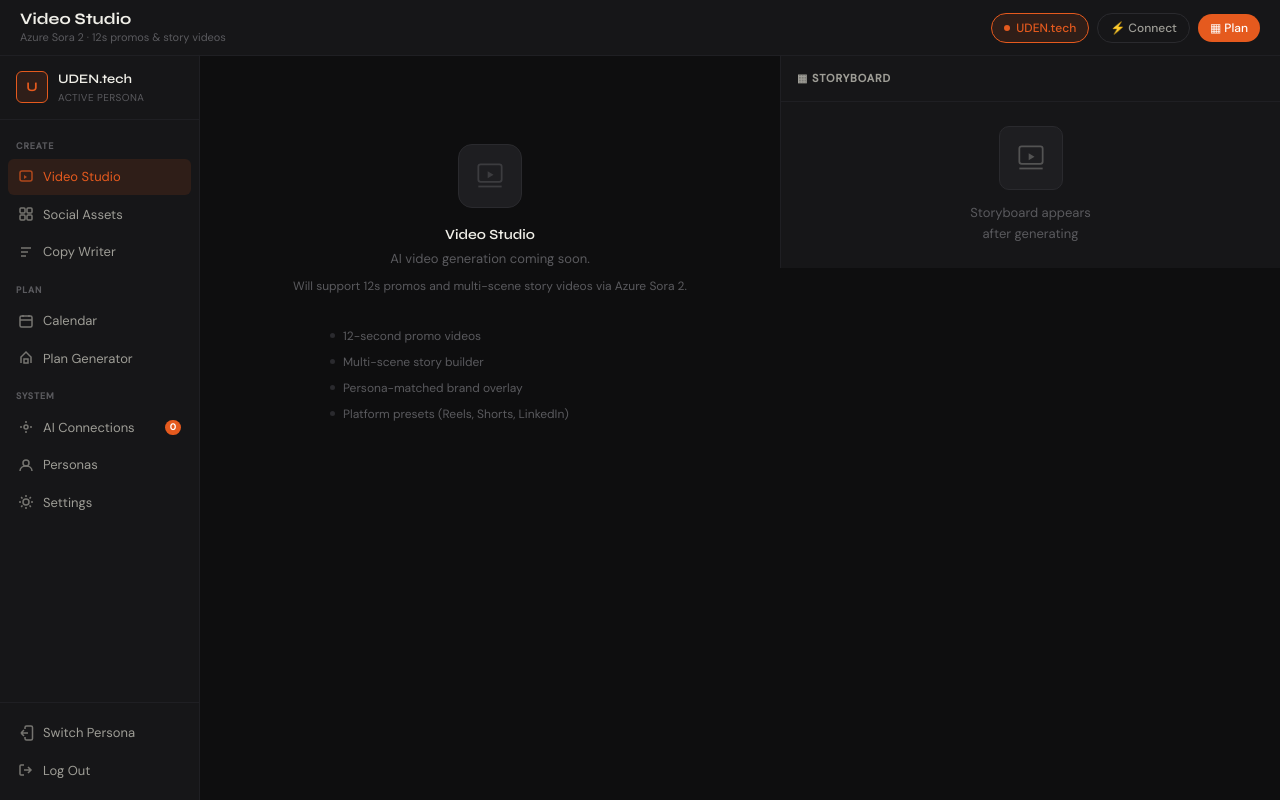
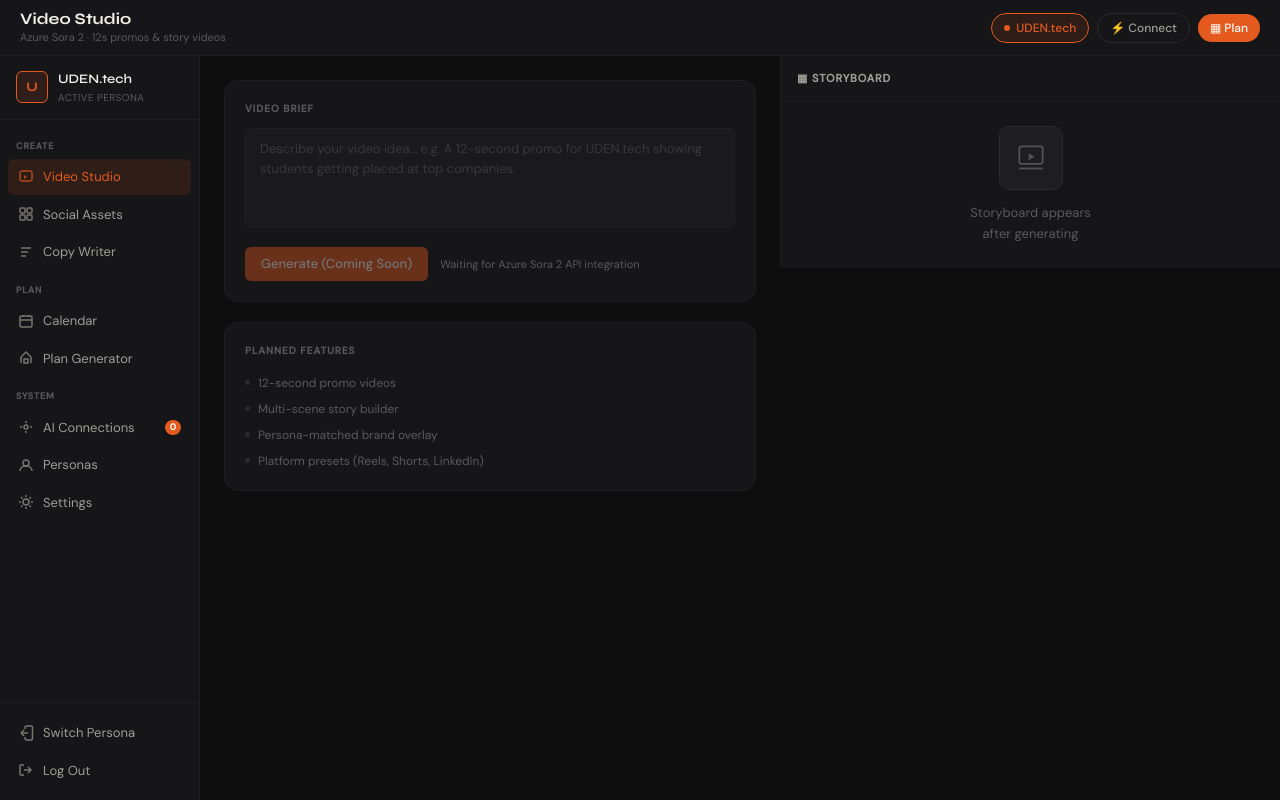
Before and after one commit to neeta666/creative-studio-os, a React (Vite) app: page / in a window 1280 px wide. Built offline with nearby package versions, Linux system fonts and the light colour scheme.

Commit message:
Add image and video generation placeholders with prompt UI

```diff
--- a/src/pages/SocialAssetsPage.tsx
+++ b/src/pages/SocialAssetsPage.tsx
@@ -1,32 +1,54 @@
 import DashboardLayout from '@/components/layout/DashboardLayout'
 
-function ComingSoonPanel() {
+export default function SocialAssetsPage() {
   return (
-    <div className="flex flex-col items-center justify-center h-full gap-4 py-16">
-      <div className="w-16 h-16 rounded-lg bg-bg-elevated border border-[#2a2a2e]
-                      flex items-center justify-center flex-shrink-0">
-        <svg width="28" height="28" viewBox="0 0 24 24" fill="none"
-          stroke="currentColor" strokeWidth="1.5" className="text-text-muted opacity-50">
-          <rect x="2" y="2" width="9" height="9" rx="1" />
-          <rect x="13" y="2" width="9" height="9" rx="1" />
-          <rect x="2" y="13" width="9" height="9" rx="1" />
-          <rect x="13" y="13" width="9" height="9" rx="1" />
-        </svg>
-      </div>
-      <div className="text-center flex flex-col gap-1">
-        <span className="text-[14px] font-semibold text-text-primary font-display">
-          Social Assets
+    <DashboardLayout
+      title="Social Assets"
+      subtitle="AI-generated images for every platform"
+      panelTitle="Preview"
+    >
+      <div className="flex flex-col gap-5">
+
+        {/* Prompt input section */}
+        <div className="bg-bg-surface border border-[#1f1f23] rounded-lg p-5">
+          <span className="text-[10px] font-semibold uppercase tracking-[0.1em] text-text-muted block mb-3">
+            Image Prompt
           </span>
-        <span className="text-[13px] text-text-muted">
-          AI image generation coming soon.
-        </span>
-        <span className="text-[12px] text-text-muted mt-1">
-          Create on-brand visuals for every platform and persona.
+
+          <input
+            type="text"
+            disabled
+            placeholder="Describe the image you want… e.g. A professional banner for UDEN.tech with students and career growth theme."
+            className="
+              w-full bg-bg-elevated border border-[#2a2a2e] rounded-sm
+              px-[14px] py-[10px] text-[13px] text-text-primary font-body
+              placeholder:text-text-muted outline-none
+              disabled:opacity-50 disabled:cursor-not-allowed
+            "
+          />
+
+          <div className="flex items-center gap-3 mt-3">
+            <button
+              disabled
+              className="
+                px-4 py-[7px] rounded-sm text-[13px] font-medium
+                bg-accent text-white opacity-40 cursor-not-allowed
+              "
+            >
+              Generate (Coming Soon)
+            </button>
+            <span className="text-[11px] text-text-muted">
+              Waiting for image generation API integration
             </span>
           </div>
+        </div>
 
-      {/* Feature preview list */}
-      <div className="mt-4 flex flex-col gap-2 w-full max-w-xs">
+        {/* Feature preview */}
+        <div className="bg-bg-surface border border-[#1f1f23] rounded-lg p-5">
+          <span className="text-[10px] font-semibold uppercase tracking-[0.1em] text-text-muted block mb-4">
+            Planned Features
+          </span>
+          <div className="flex flex-col gap-2">
             {[
               'Instagram posts & stories',
               'LinkedIn banners & carousels',
@@ -40,17 +62,8 @@ function ComingSoonPanel() {
             ))}
           </div>
         </div>
-  )
-}
 
-export default function SocialAssetsPage() {
-  return (
-    <DashboardLayout
-      title="Social Assets"
-      subtitle="AI-generated images for every platform"
-      panelTitle="Preview"
-    >
-      <ComingSoonPanel />
+      </div>
     </DashboardLayout>
   )
 }
--- a/src/pages/VideoStudioPage.tsx
+++ b/src/pages/VideoStudioPage.tsx
@@ -1,31 +1,54 @@
 import DashboardLayout from '@/components/layout/DashboardLayout'
 
-function ComingSoonPanel() {
+export default function VideoStudioPage() {
   return (
-    <div className="flex flex-col items-center justify-center h-full gap-4 py-16">
-      <div className="w-16 h-16 rounded-lg bg-bg-elevated border border-[#2a2a2e]
-                      flex items-center justify-center flex-shrink-0">
-        <svg width="28" height="28" viewBox="0 0 24 24" fill="none"
-          stroke="currentColor" strokeWidth="1.5" className="text-text-muted opacity-50">
-          <rect x="2" y="2" width="20" height="15" rx="2" />
-          <path d="M10 8l5 3-5 3V8z" fill="currentColor" stroke="none" />
-          <path d="M2 21h20" />
-        </svg>
-      </div>
-      <div className="text-center flex flex-col gap-1">
-        <span className="text-[14px] font-semibold text-text-primary font-display">
-          Video Studio
+    <DashboardLayout
+      title="Video Studio"
+      subtitle="Azure Sora 2 · 12s promos & story videos"
+      panelTitle="Storyboard"
+    >
+      <div className="flex flex-col gap-5">
+
+        {/* Prompt input section */}
+        <div className="bg-bg-surface border border-[#1f1f23] rounded-lg p-5">
+          <span className="text-[10px] font-semibold uppercase tracking-[0.1em] text-text-muted block mb-3">
+            Video Brief
           </span>
-        <span className="text-[13px] text-text-muted">
-          AI video generation coming soon.
-        </span>
-        <span className="text-[12px] text-text-muted mt-1">
-          Will support 12s promos and multi-scene story videos via Azure Sora 2.
+
+          <textarea
+            rows={4}
+            disabled
+            placeholder="Describe your video idea… e.g. A 12-second promo for UDEN.tech showing students getting placed at top companies."
+            className="
+              w-full bg-bg-elevated border border-[#2a2a2e] rounded-sm
+              px-[14px] py-[10px] text-[13px] text-text-primary font-body
+              placeholder:text-text-muted resize-none outline-none
+              disabled:opacity-50 disabled:cursor-not-allowed
+            "
+          />
+
+          <div className="flex items-center gap-3 mt-3">
+            <button
+              disabled
+              className="
+                px-4 py-[7px] rounded-sm text-[13px] font-medium
+                bg-accent text-white opacity-40 cursor-not-allowed
+              "
+            >
+              Generate (Coming Soon)
+            </button>
+            <span className="text-[11px] text-text-muted">
+              Waiting for Azure Sora 2 API integration
             </span>
           </div>
+        </div>
 
-      {/* Feature preview list */}
-      <div className="mt-4 flex flex-col gap-2 w-full max-w-xs">
+        {/* Feature preview */}
+        <div className="bg-bg-surface border border-[#1f1f23] rounded-lg p-5">
+          <span className="text-[10px] font-semibold uppercase tracking-[0.1em] text-text-muted block mb-4">
+            Planned Features
+          </span>
+          <div className="flex flex-col gap-2">
             {[
               '12-second promo videos',
               'Multi-scene story builder',
@@ -39,17 +62,8 @@ function ComingSoonPanel() {
             ))}
           </div>
         </div>
-  )
-}
 
-export default function VideoStudioPage() {
-  return (
-    <DashboardLayout
-      title="Video Studio"
-      subtitle="Azure Sora 2 · 12s promos & story videos"
-      panelTitle="Storyboard"
-    >
-      <ComingSoonPanel />
+      </div>
     </DashboardLayout>
   )
 }
```
Lines whose indentation alone changed are shown as unchanged.
